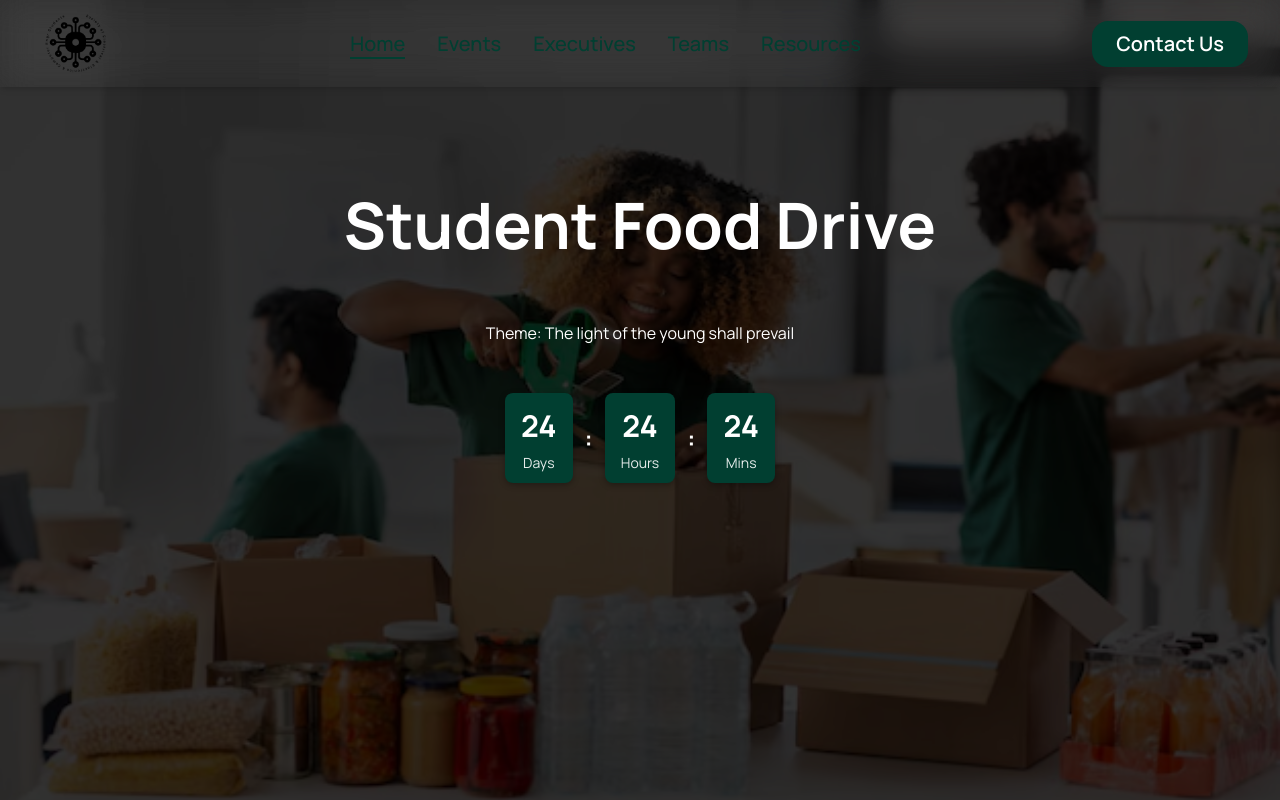
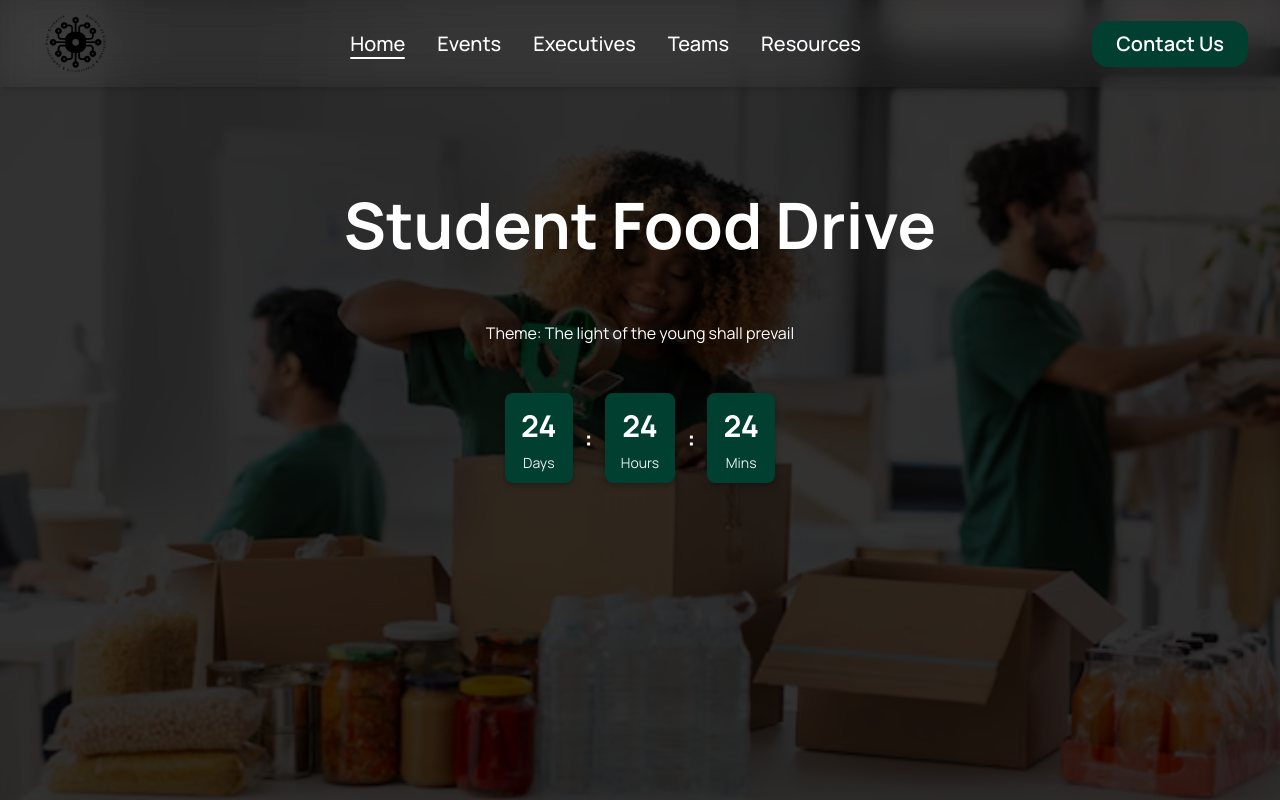
Before and after one commit to davistar21/sees-website, a React (Vite) app: page / in a window 1280 px wide. Shown: the top 800 px of the page. Built offline with nearby package versions, Linux system fonts and the light colour scheme.

Commit message:
style: header link  contrast

```diff
--- a/src/components/Header.tsx
+++ b/src/components/Header.tsx
@@ -139,19 +139,30 @@ const headerLinks: LinkProp[] = [
 const HeaderLink: React.FC<LinkProp & { mobile?: boolean }> = ({
   name,
   href,
+  mobile,
 }) => {
   const onPage = location.pathname === href;
+  const onMainPage = location.pathname === "/";
   return (
     <a
       href={href}
-      className={`text-lg md:text-[20px] font-medium transition-colors text-swamp hover:text-green-600 relative
-
-
-`}
+      className={`group text-lg md:text-[20px] font-medium transition-colors  hover:text-green-600 relative ${
+        !mobile && onMainPage ? "text-white" : "text-swamp"
+      }`}
     >
-      {onPage && (
-        <div className="absolute w-full h-[2px] bg-swamp bottom-0 left-0"></div>
-      )}
+      <AnimatePresence>
+        {onPage && (
+          <motion.div
+            initial={{ scaleX: 0 }}
+            animate={{ scaleX: 1 }}
+            exit={{ scaleX: 0 }}
+            transition={{ duration: 0.8 }}
+            className={`group-hover:bg-green-600 transition-colors absolute w-full h-[2px] rounded-full bottom-0 left-0 ${
+              !mobile && onMainPage ? "bg-white" : "bg-swamp"
+            }`}
+          ></motion.div>
+        )}
+      </AnimatePresence>
       {name}
     </a>
   );
```
